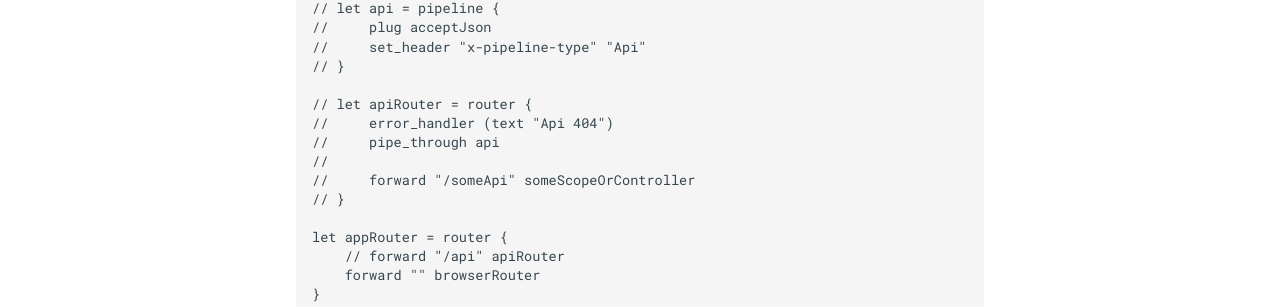
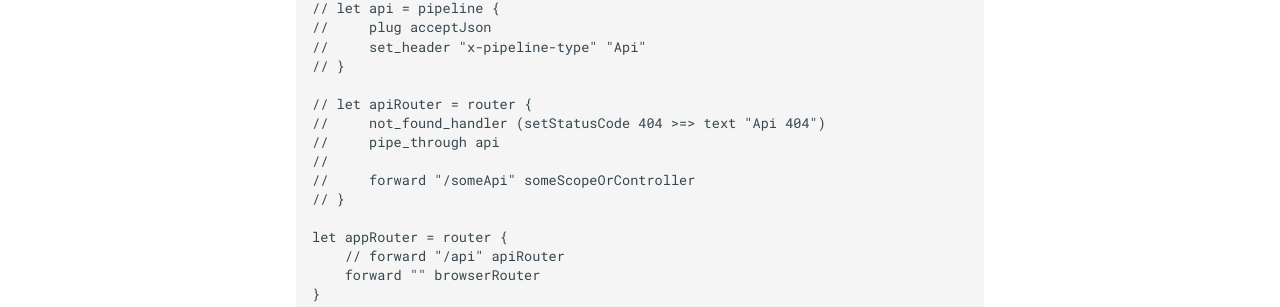
Before and after one commit to tmpreston/docs-2, an MkDocs documentation site: the page built from docs/guides/routing.md, in a window 1280 px wide and 1400 px high, scrolled down 645 px. Shown: the part 812-1119 px from the top of the window. Built offline with MkDocs 1.6.1 and Material for MkDocs 9.7.7, drawn with Linux system fonts in a browser that asks for light colours; comment, search, counter and statistics services are not loaded; old or Windows-style settings are respelled for this version of MkDocs; some of the changed text lies outside the part shown.

Commit message:
update not found handler for apiRouter (#24)

```diff
--- a/docs/guides/routing.md
+++ b/docs/guides/routing.md
@@ -64,7 +64,7 @@ let browserRouter = router {
 // }
 
 // let apiRouter = router {
-//     error_handler (text "Api 404")
+//     not_found_handler (setStatusCode 404 >=> text "Api 404")
 //     pipe_through api
 //
 //     forward "/someApi" someScopeOrController
@@ -145,7 +145,7 @@ let api = pipeline {
 }
 
 let apiRouter = router {
-    error_handler (text "Api 404")
+    not_found_handler (setStatusCode 404 >=> text "Api 404")
     pipe_through api
 
     forward "/someApi" someScopeOrController
```
